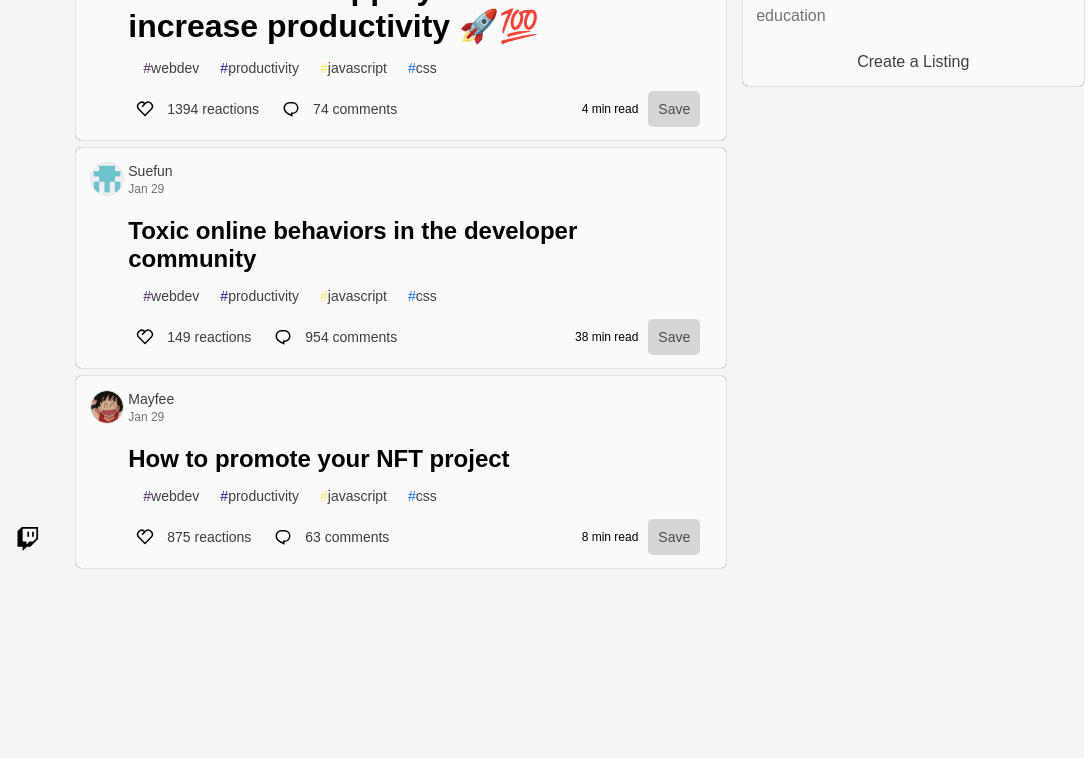
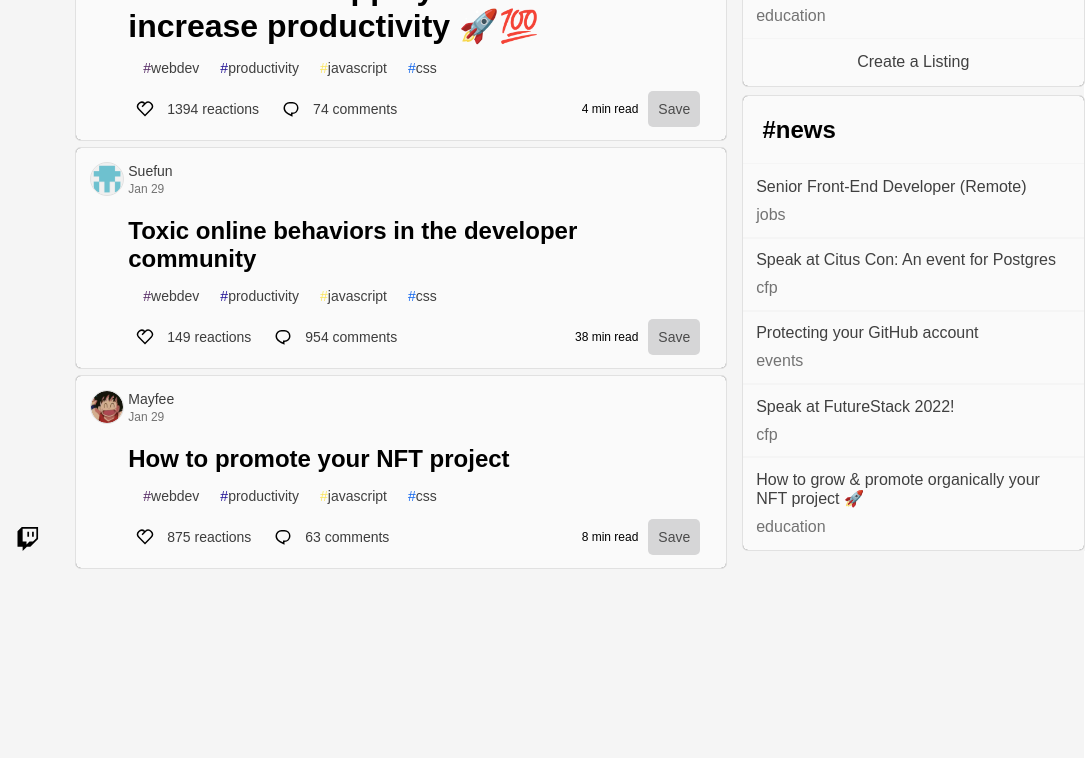
Before and after one commit to mikovaz/devto-maquetado, a plain HTML site: page index.html in a window 1280 px wide. Shown: the part 482-1240 px from the top of the page, 188-1280 px from the left. Drawn offline with Linux system fonts and the light colour scheme.

Commit message:
added #news right sidebar

```diff
--- a/index.html
+++ b/index.html
@@ -508,8 +508,56 @@
                             <span>Create a Listing</span>
                         </div>
                     </div>
-                    <div class="newsSideBar">
-
+                    <div class="listingsSideBar">
+                        <div class="spaceTitles">
+                            <div class="titlesRightBar">
+                                <div class="titleTopRightBar">
+                                    <h2>#news</h2>
+                                </div>
+                        </div>
+                        </div>
+                        <div class="listedListings">
+                            <div class="listings">
+                                <div class="titleListing">
+                                    <span>Senior Front-End Developer (Remote)</span>
+                                </div>
+                                <div class="subtitleListing">
+                                    <span>jobs</span>
+                                </div>
+                            </div>
+                            <div class="listings">
+                                <div class="titleListing">
+                                    <span>Speak at Citus Con: An event for Postgres</span>
+                                </div>
+                                <div class="subtitleListing">
+                                    <span>cfp</span>
+                                </div>
+                            </div>
+                            <div class="listings">
+                                <div class="titleListing">
+                                    <span>Protecting your GitHub account</span>
+                                </div>
+                                <div class="subtitleListing">
+                                    <span>events</span>
+                                </div>
+                            </div>
+                            <div class="listings">
+                                <div class="titleListing">
+                                    <span>Speak at FutureStack 2022!</span>
+                                </div>
+                                <div class="subtitleListing">
+                                    <span>cfp</span>
+                                </div>
+                            </div>
+                            <div class="listings">
+                                <div class="titleListing">
+                                    <span>How to grow & promote organically your NFT project 🚀 </span>
+                                </div>
+                                <div class="subtitleListing">
+                                    education
+                                </div>
+                            </div>
+                        </div>
                     </div>
                 </div>
             </div>
--- a/style.css
+++ b/style.css
@@ -454,6 +454,13 @@ body {
     outline-width: 1px;
     outline-color: rgb(225, 225, 225);
     box-shadow: 0 0 1px;
+    margin-bottom: 10px;
+}
+.listings:hover {
+    background-color: #FFF;
+}
+.listings:hover .titleListing {
+    color: rgb(38, 61, 174);
 }
 .spaceTitles {
     display: flex;
```
